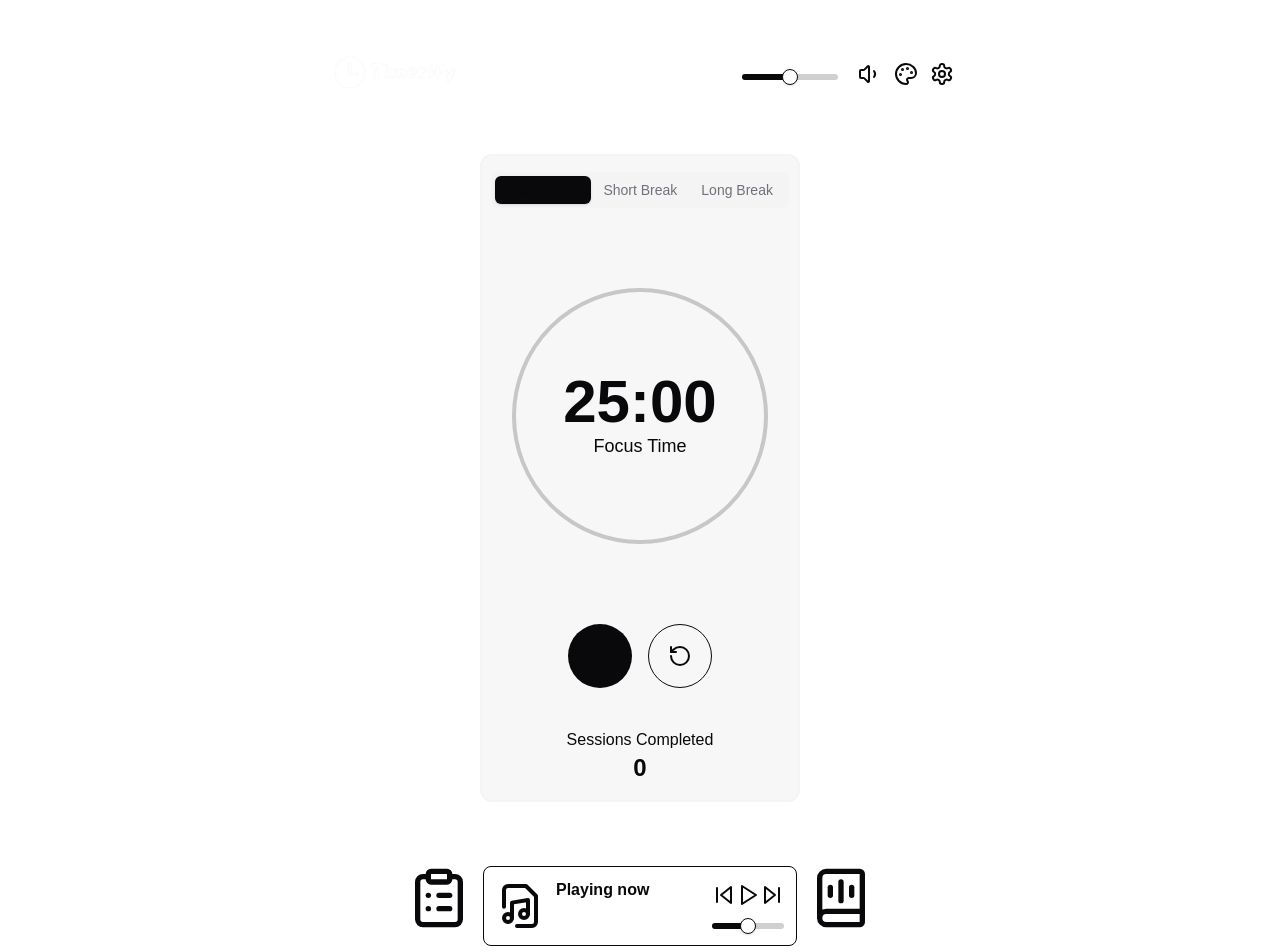
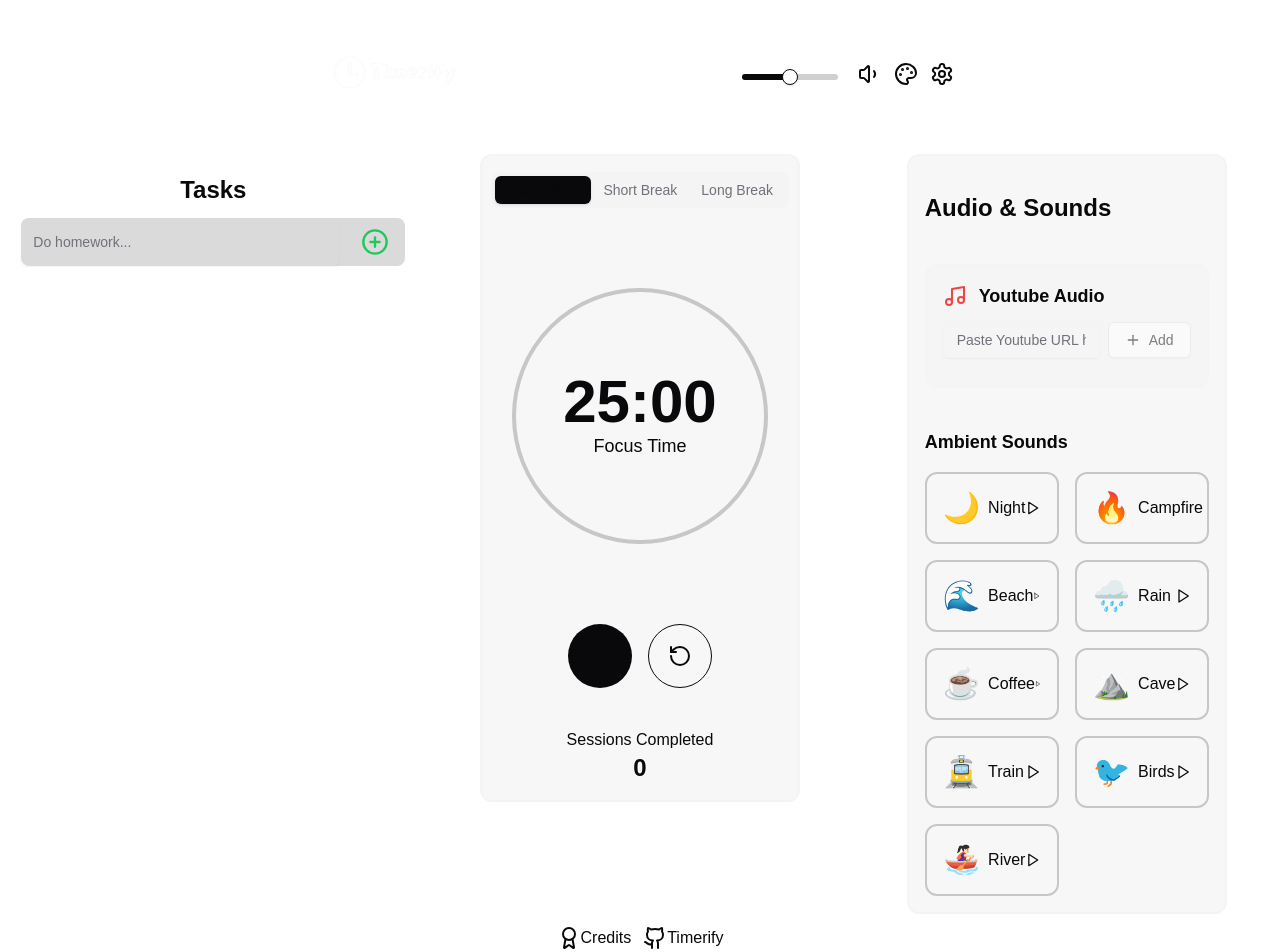
Before and after one commit to ythiago03/timerify, a Next.js app: page / in a window 1280 px wide. Shown: the top 952 px of the page. Built offline with nearby package versions, Linux system fonts and the light colour scheme.

Commit message:
:hammer: refactor: improve youtube music control and style

```diff
--- a/src/app/page.tsx
+++ b/src/app/page.tsx
@@ -11,18 +11,25 @@ import Timer from "@/components/Timer";
 import Youtube from "@/components/template/Youtube";
 import Header from "@/components/template/Header";
 
-import { Award, BookAudio, ClipboardList, Github } from "lucide-react";
+import {
+	Award,
+	BookAudio,
+	ClipboardList,
+	Github,
+	PlayIcon,
+	Plus,
+	SkipBackIcon,
+	SkipForwardIcon,
+	Volume2Icon,
+} from "lucide-react";
 import { TimerProvider } from "@/context/TimerContext";
+import { Input } from "@/components/ui/input";
+import { Button } from "@/components/ui/button";
+import { Slider } from "@radix-ui/react-slider";
+import AudioControl from "@/components/template/AudioControl";
 
 export default function Home() {
-	const [showTasks, setShowTasks] = useState<"visible" | "invisible">(
-		"invisible",
-	);
-	const [showSound, setShowSounds] = useState<"visible" | "invisible">(
-		"invisible",
-	);
 	const [background, setBackground] = useState<string>("");
-	const [width, setWidth] = useState<number | null>(null);
 
 	const toggleTheme = (theme: string, background?: string): void => {
 		const htmlElement = document.documentElement;
@@ -34,17 +41,6 @@ export default function Home() {
 		setBackground(background ? background : "");
 	};
 
-	useEffect(() => {
-		setWidth(1366);
-		if (typeof window === "undefined") return;
-
-		const handleResize = () => setWidth(window.innerWidth);
-
-		window.addEventListener("resize", handleResize);
-
-		return () => window.removeEventListener("resize", handleResize);
-	}, []);
-
 	return (
 		<GlobalAudioProvider>
 			<TimerProvider>
@@ -55,87 +51,15 @@ export default function Home() {
 					<Header toggleTheme={toggleTheme} />
 
 					<main className="grow flex flex-col items-center xl:items-start xl:flex-row">
-						<section
-							className={`${showTasks} flex flex-col items-center w-full xl:w-1/3 mb-6 xl:mb-0`}
-						>
+						<section className="flex flex-col items-center w-full xl:w-1/3 mb-6 xl:mb-0">
 							<h2 className="text-2xl font-bold mt-5">Tasks</h2>
 							<Tasks />
 						</section>
 						<Timer />
-						<section
-							className={`${showSound} w-1/4 flex flex-col gap-10 m-auto bg-secondary/70 rounded-xl p-4 border-2 border-secondary`}
-						>
-							<h2 className="text-2xl font-bold mt-5">Audio & Sounds</h2>
-
-							<div className="w-full bg-secondary/50 rounded-xl p-4 border-2 border-secondary">
-								<h3 className="text-lg font-semibold">Youtube Audio</h3>
-							</div>
-							<div className="space-y-4">
-								<h3 className="text-lg font-semibold">Ambient Sounds</h3>
-								<SoundCards />
-							</div>
-						</section>
+						<AudioControl />
 					</main>
 
 					<footer className="w-full p-3 flex flex-col justify-center gap-3 ">
-						<section className="gap-3 mb-6 flex flex-col lg:flex-row items-center lg:items-start justify-normal lg:justify-center">
-							{width && width < 1024 && (
-								<div className="flex justify-between w-1/2">
-									<button
-										type="button"
-										onClick={() =>
-											setShowTasks((prev) =>
-												prev === "visible" ? "invisible" : "visible",
-											)
-										}
-										className="flex items-center"
-									>
-										<ClipboardList className="h-16 w-16" />
-									</button>
-									<button
-										type="button"
-										onClick={() =>
-											setShowSounds((prev) =>
-												prev === "visible" ? "invisible" : "visible",
-											)
-										}
-										className="flex items-center"
-									>
-										<BookAudio className="h-16 w-16" />
-									</button>
-								</div>
-							)}
-
-							{width && width >= 1024 && (
-								<button
-									type="button"
-									onClick={() =>
-										setShowTasks((prev) =>
-											prev === "visible" ? "invisible" : "visible",
-										)
-									}
-									className="flex items-center"
-								>
-									<ClipboardList className="h-16 w-16" />
-								</button>
-							)}
-
-							<Youtube className="order-3 lg:order-none" />
-
-							{width && width >= 1024 && (
-								<button
-									type="button"
-									onClick={() =>
-										setShowSounds((prev) =>
-											prev === "visible" ? "invisible" : "visible",
-										)
-									}
-									className="flex items-center"
-								>
-									<BookAudio className="h-16 w-16" />
-								</button>
-							)}
-						</section>
 						<section className="flex flex-col items-center gap-3">
 							<div className="flex gap-3">
 								<Link
--- /dev/null
+++ b/src/components/template/AudioControl.tsx
@@ -0,0 +1,26 @@
+import React from "react";
+import { Music } from "lucide-react";
+
+import SoundCards from "./SoundCards";
+import Youtube from "./Youtube";
+
+const AudioControl = () => {
+	return (
+		<section className="w-1/4 flex flex-col gap-10 m-auto bg-secondary/70 rounded-xl p-4 border-2 border-secondary">
+			<h2 className="text-2xl font-bold mt-5">Audio & Sounds</h2>
+
+			<div className="w-full bg-secondary/50 rounded-xl p-4 border-2 border-secondary">
+				<h3 className="flex gap-3 items-center text-lg font-semibold">
+					<Music className="text-red-500" /> Youtube Audio
+				</h3>
+				<Youtube />
+			</div>
+			<div className="space-y-4">
+				<h3 className="text-lg font-semibold">Ambient Sounds</h3>
+				<SoundCards />
+			</div>
+		</section>
+	);
+};
+
+export default AudioControl;
--- a/src/components/template/Youtube.tsx
+++ b/src/components/template/Youtube.tsx
@@ -1,4 +1,11 @@
-import { FileMusic, SkipBack, Pause, SkipForward, Play } from "lucide-react";
+import {
+	Pause,
+	Play,
+	Plus,
+	SkipForwardIcon,
+	Volume2Icon,
+	SkipBackIcon,
+} from "lucide-react";
 import { Label } from "../ui/label";
 import { Input } from "../ui/input";
 import { Button } from "../ui/button";
@@ -29,6 +36,8 @@ const Youtube: React.FC<{ className?: string }> = ({ className = "" }) => {
 	const [player, setPlayer] = useState<YT.Player | null>(null);
 	const [isPlaying, setIsPlaying] = useState<boolean>(false);
 	const [videoTitle, setVideoTitle] = useState<string>("");
+	const [queue, setQueue] = useState<string[]>([]);
+	const [currentIndex, setCurrentIndex] = useState<number>(0);
 
 	useEffect((): void => {
 		loadYouTubeAPI();
@@ -36,6 +45,7 @@ const Youtube: React.FC<{ className?: string }> = ({ className = "" }) => {
 
 	const loadYouTubeAPI = (): void => {
 		const script = document.createElement("script");
+
 		script.src = "https://www.youtube.com/iframe_api";
 		document.body.appendChild(script);
 
@@ -58,33 +68,31 @@ const Youtube: React.FC<{ className?: string }> = ({ className = "" }) => {
 				if (stateEvent.data === window.YT.PlayerState.PLAYING) {
 					updateVideo(event.target);
 				}
+				if (stateEvent.data === window.YT.PlayerState.ENDED) {
+					nexVideo();
+				}
 			},
 		);
+		event.target.setVolume(50);
 	};
 
 	const addVideo = (): void => {
 		try {
 			if (!player) return;
 			const url = new URL(videoUrl);
-			const playlistId = url.searchParams.get("list");
 			const videoId = url.searchParams.get("v");
 
 			console.log(url);
 
-			if ((!videoId && !playlistId) || url.origin === "")
-				throw new Error("Invalid URL");
+			if (!videoId || url.origin === "") throw new Error("Invalid URL");
 
-			if (playlistId) {
-				player.loadPlaylist({
-					listType: "playlist",
-					list: playlistId,
-				});
-			} else if (videoId) {
+			if (queue.length === 0) {
 				player.loadVideoById(videoId);
+				setCurrentIndex(0);
+				updateVideo(player);
+				setIsPlaying(true);
 			}
-			player.setVolume(50);
-			setIsPlaying(true);
-			updateVideo(player);
+			setQueue((prevQueue) => [...prevQueue, videoId]);
 			setVideoUrl("");
 		} catch (error) {
 			console.error("Error adding video:", error);
@@ -92,6 +100,13 @@ const Youtube: React.FC<{ className?: string }> = ({ className = "" }) => {
 				description: "Please insert a valid link to a youtube video",
 			});
 		}
+	};
+
+	const playCurrentVideo = (index: number) => {
+		if (!player || !queue[index]) return;
+		player.loadVideoById(queue[index]);
+		setCurrentIndex(index);
+		setIsPlaying(true);
 	};
 
 	const handlePlay = (): void => {
@@ -105,18 +120,19 @@ const Youtube: React.FC<{ className?: string }> = ({ className = "" }) => {
 	};
 
 	const nexVideo = (): void => {
-		if (!player) return;
-		player?.nextVideo();
-		player?.setVolume(50);
-		updateVideo(player);
+		if (currentIndex + 1 < queue.length) {
+			playCurrentVideo(currentIndex + 1);
+		} else {
+			toast.info("There are no upcoming videos");
+		}
 	};
 
 	const previousVideo = (): void => {
-		if (!player) return;
-
-		player?.previousVideo();
-		player?.setVolume(50);
-		updateVideo(player);
+		if (currentIndex - 1 >= 0) {
+			playCurrentVideo(currentIndex - 1);
+		} else {
+			toast.info("There are no previous videos");
+		}
 	};
 
 	const updateVideo = (player: ExtedendedYTPlayer): void => {
@@ -129,76 +145,83 @@ const Youtube: React.FC<{ className?: string }> = ({ className = "" }) => {
 	};
 
 	return (
-		<div
-			className={`${className} flex items-center p-3 gap-3 h-20 w-full md:w-1/2 lg:w-1/3 xl:w-1/4 mx-4 md:mx-0 rounded-lg border border-foreground`}
-		>
+		<>
 			<div className="hidden" id="youtube-player" />
-			<Popover>
-				<PopoverTrigger asChild>
-					<button type="button">
-						<FileMusic className="h-12 w-12" />
-					</button>
-				</PopoverTrigger>
-				<PopoverContent side="top" className="w-80 mb-6">
-					<h4 className="font-bold leading-none">Choose a song from youtube</h4>
+			<div className="flex items-center gap-2 my-3">
+				<Input
+					type="text"
+					className="bg-transparent border-2  border-secondary"
+					placeholder="Paste Youtube URL here"
+					value={videoUrl}
+					onChange={(e) => setVideoUrl(e.target.value)}
+				/>
+				<Button variant="outline" disabled={!videoUrl} onClick={addVideo}>
+					<Plus /> Add
+				</Button>
+			</div>
+
+			{queue.length > 0 && (
+				<>
+					<div className="bg-gradient-to-r from-red-500/10 to-pink-500/10 border border-red-500/20 rounded-lg p-4">
+						<div className="flex items-center gap-3 mb-3">
+							<span className="size-2 bg-red-500 rounded-full animate-pulse" />
+							<span className="text-sm text-red-400">NOW PLAYING</span>
+						</div>
+						<div className="flex items-center justify-between">
+							<div className="flex-1 min-w-0">
+								<h4 className="font-semibold text-foreground truncate">
+									{videoTitle}
+								</h4>
 								<p className="text-sm text-muted-foreground">
-						Insert a link to some music or playlist from
-						<span className="font-bold text-foreground"> youtube</span> to play
-						in the background.
+									Track {currentIndex + 1} of {queue.length}
 								</p>
-					<div className="grid grid-cols-3 items-center mt-4 gap-4">
-						<Label htmlFor="width">Link</Label>
-						<Input
-							onChange={(e) => setVideoUrl(e.target.value)}
-							id="width"
-							className="col-span-2 h-8"
-						/>
-					</div>
-					<div className="flex gap-3">
-						<PopoverClose asChild>
-							<Button className="mt-3 w-1/2" variant="destructive">
-								Cancel
-							</Button>
-						</PopoverClose>
-
-						<PopoverClose asChild>
-							<Button onClick={addVideo} className="mt-3 w-1/2">
-								Play
-							</Button>
-						</PopoverClose>
-					</div>
-				</PopoverContent>
-			</Popover>
-
-			<div className="flex flex-col w-full">
-				<span className="font-bold">Playing now</span>
-				<div className="w-full relative overflow-hidden h-8 flex items-center">
-					<div className="absolute whitespace-nowrap animate-marquee">
-						<span>{videoTitle}</span>
 							</div>
 						</div>
 					</div>
-			<div className="flex flex-col gap-4">
-				<div className="flex ml-auto">
-					<button type="button" onClick={previousVideo}>
-						<SkipBack />
-					</button>
-					<button type="button" onClick={handlePlay}>
+
+					<div className="flex items-center justify-center gap-2 mt-3">
+						<Button
+							variant="ghost"
+							size="icon"
+							className="text-muted-foreground hover:text-foreground"
+							onClick={previousVideo}
+						>
+							<SkipBackIcon />
+						</Button>
+
+						<Button
+							variant="default"
+							size="lg"
+							className="bg-red-600 hover:bg-red-700 text-white px-6"
+							onClick={handlePlay}
+						>
 							{isPlaying ? <Pause /> : <Play />}
-					</button>
-					<button type="button" onClick={nexVideo}>
-						<SkipForward />
-					</button>
+							<span className="ml-2">{isPlaying ? "Pause" : "Play"}</span>
+						</Button>
+
+						<Button
+							variant="ghost"
+							size="icon"
+							className="text-muted-foreground hover:text-foreground"
+							onClick={nexVideo}
+						>
+							<SkipForwardIcon />
+						</Button>
 					</div>
+
+					<div className="flex items-center gap-3 mt-3">
+						<Volume2Icon className="size-4 text-muted-foreground" />
 						<Slider
+							defaultValue={[50]}
 							onValueChange={(e) => handleYoutubeVolume(e[0])}
-					defaultValue={[50]}
 							max={100}
 							step={1}
-					className="w-full mt-auto cursor-pointer"
+							className="flex-1 cursor-pointer"
 						/>
 					</div>
-		</div>
+				</>
+			)}
+		</>
 	);
 };
 
```
Lines whose indentation alone changed are shown as unchanged.
